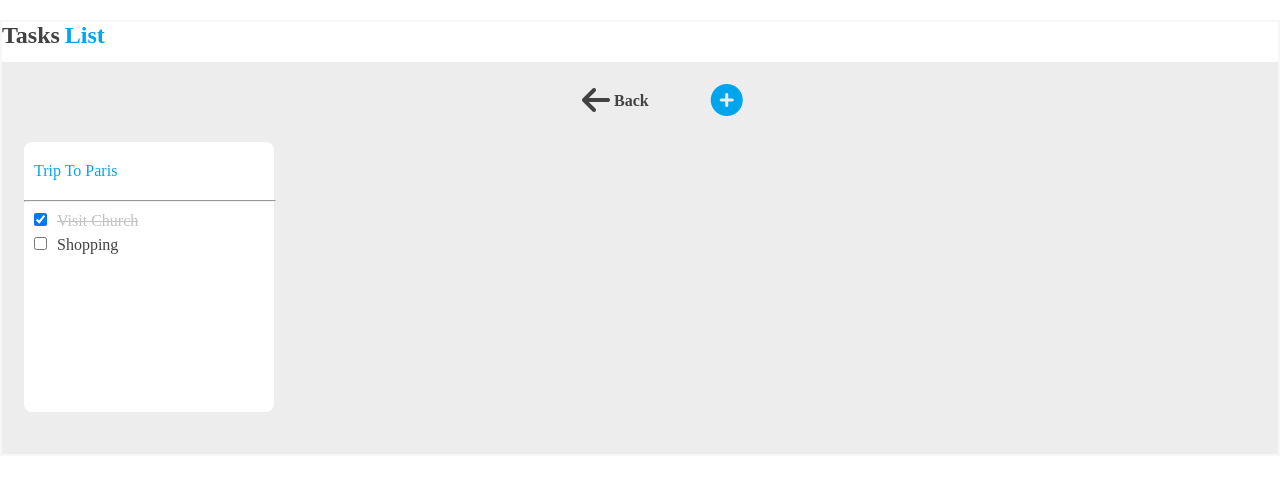
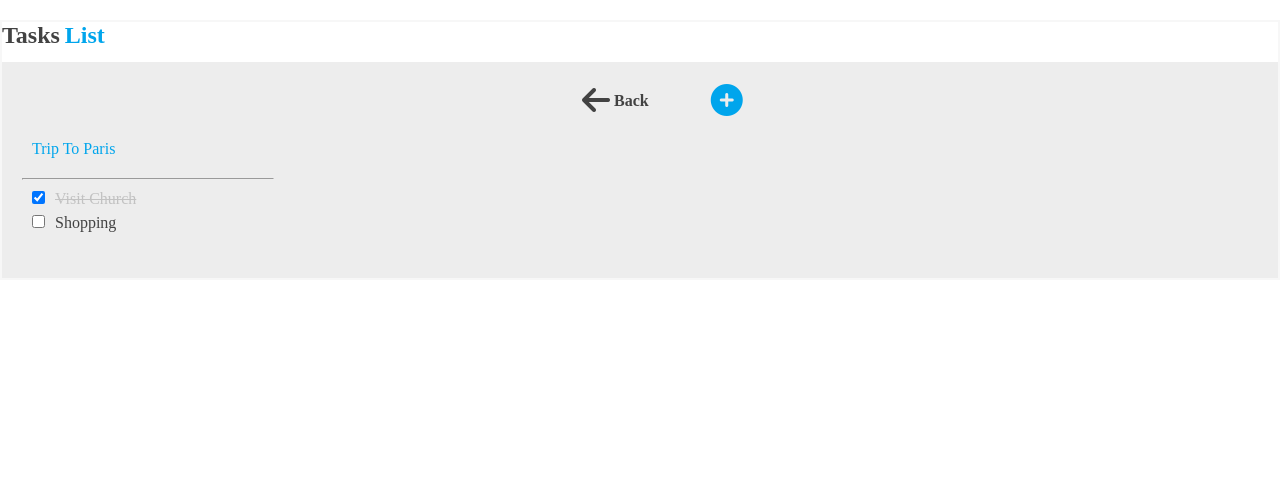
Before and after one commit to amitkamble100799/Todo-App-UI-Mobile, a plain HTML site: page index2.html in a window 1280 px wide. Drawn offline with Linux system fonts and the light colour scheme.

Commit message:
Update index2.html

```diff
--- a/index2.html
+++ b/index2.html
@@ -19,7 +19,7 @@
                 <i class="fa-solid fa-circle-plus fa-2xl"></i><span class="adt"></span></a>
         </div>
         <div class="container2">
-        <div class="bx bx1">
+        <div class="box2 bx1">
           <p class="b">Trip To Paris</p>
           <hr class="line">
         <input class="inp1" type="checkbox" value="checkbox" checked="checked" name="chexbox"><Span class="inp1">Visit Church</Span><br>
```
